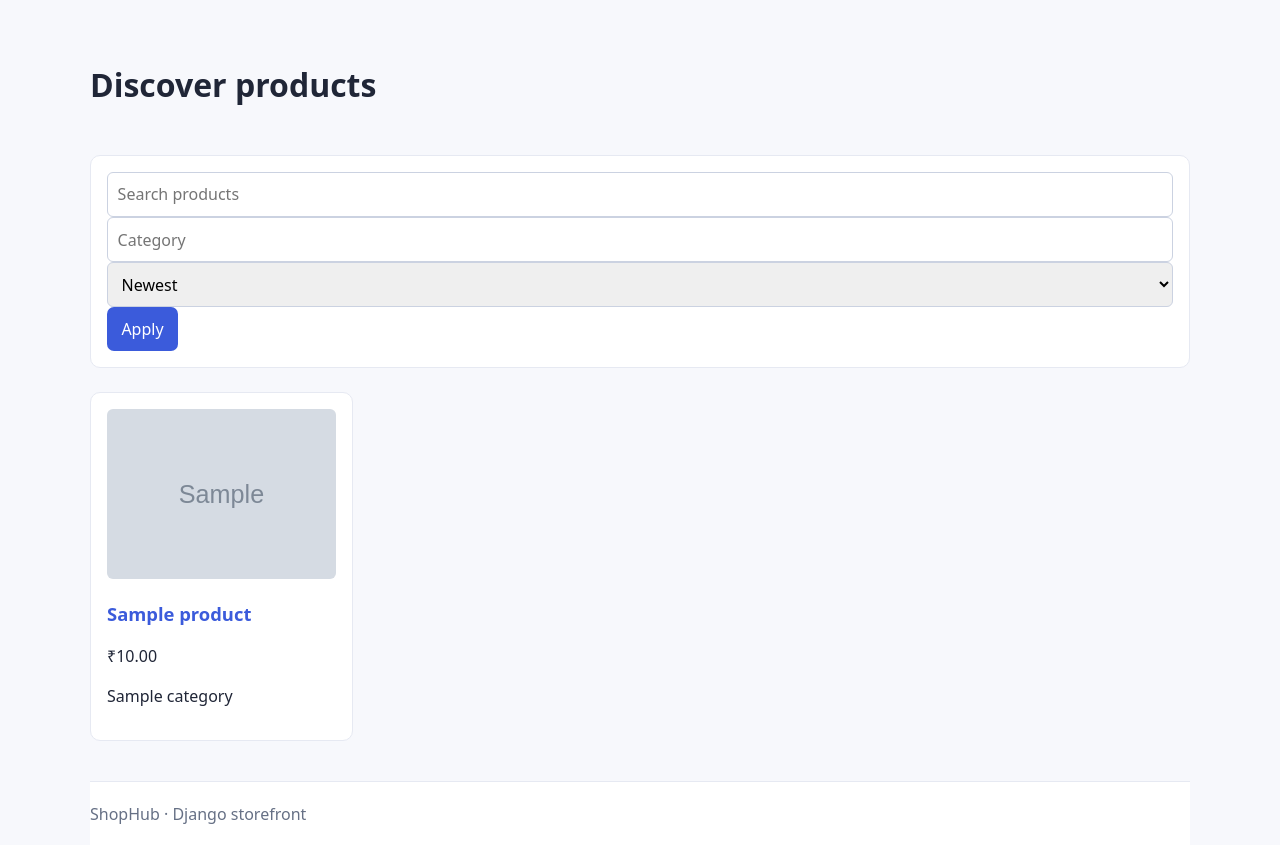
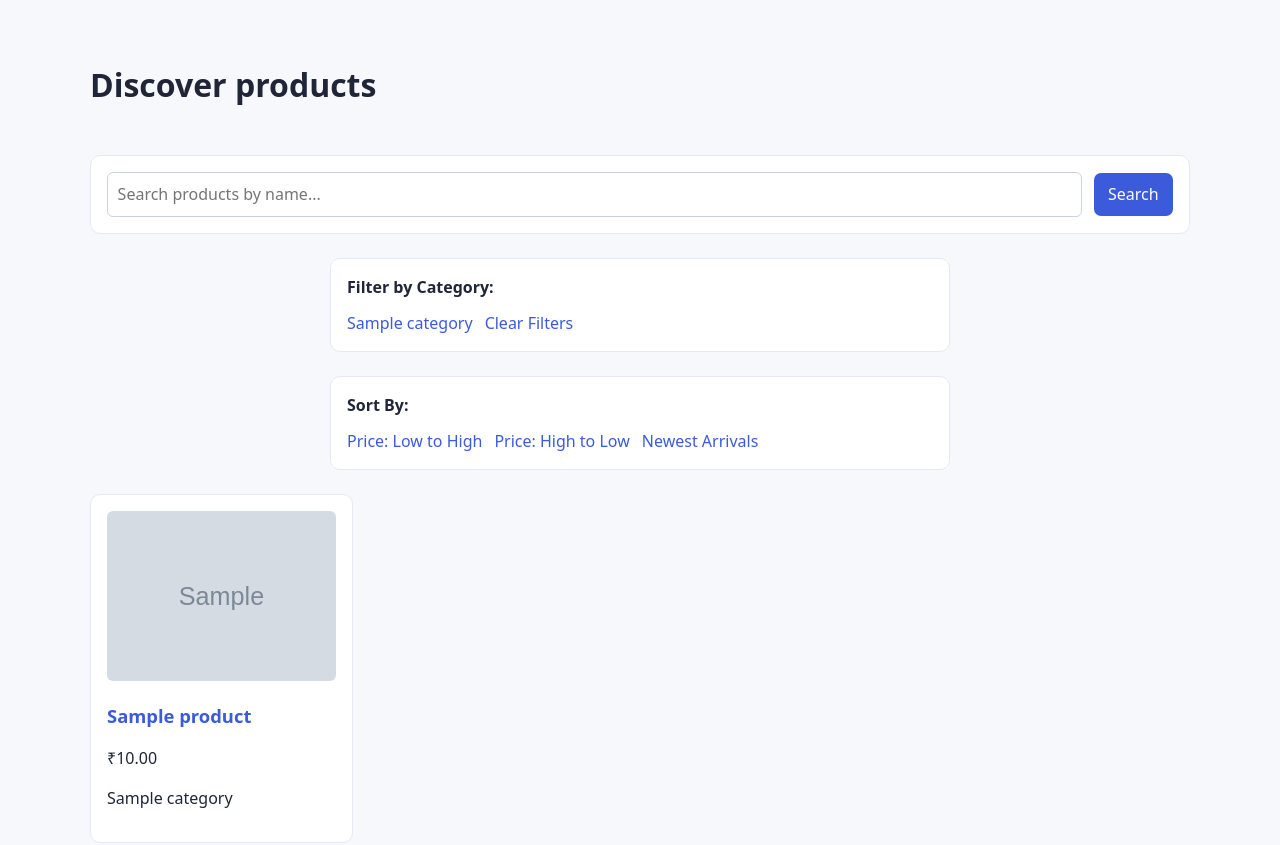
Before and after one commit to Amanyadav72/Shophub, a Django app: page / in a window 1280 px wide. Shown: the part 69-914 px from the top of the page. Before the commit the page ends 893 px from the top, so only its background shows below. Run offline with Django 5.2, Linux system fonts and the light colour scheme; tables that the repository leaves empty hold one stand-in row (values such as "Sample post"); grey boxes marked "Sample" are stand-in pictures; parts of the project's set-up code (start-up, migrations or seed data) failed here and were passed over.

Commit message:
templates and categogory filter update

```diff
--- a/products/templates/products/home.html
+++ b/products/templates/products/home.html
@@ -1,8 +1,78 @@
 {% extends "products/base.html" %}
 {% block title %}Shop · ShopHub{% endblock %}
+
 {% block content %}
-<div class="heading"><h1>Discover products</h1>{% if user.is_authenticated %}<a class="button" href="{% url 'product_form' %}">Sell a product</a>{% endif %}</div>
-<form method="get" class="form-card" style="max-width:none;margin-bottom:1.5rem"><input name="q" value="{{ request.GET.q }}" placeholder="Search products"><input name="category" value="{{ request.GET.category }}" placeholder="Category"><select name="ordering"><option value="">Newest</option><option value="price">Price: low to high</option><option value="-price">Price: high to low</option></select><button type="submit">Apply</button></form>
-{% if products %}<div class="grid">{% for product in products %}<article class="card">{% if product.image %}<img src="{{ product.image.url }}" alt="{{ product.name }}">{% endif %}<h2><a href="{% url 'product_detail' product.pk %}">{{ product.name }}</a></h2><p>₹{{ product.price }}</p><p>{{ product.categories.all|join:", " }}</p></article>{% endfor %}</div>{% else %}<section class="empty"><h2>No matching products</h2></section>{% endif %}
-{% if is_paginated %}<p>{% if page_obj.has_previous %}<a href="?q={{ request.GET.q }}&page={{ page_obj.previous_page_number }}">Previous</a>{% endif %} Page {{ page_obj.number }} of {{ page_obj.paginator.num_pages }} {% if page_obj.has_next %}<a href="?q={{ request.GET.q }}&page={{ page_obj.next_page_number }}">Next</a>{% endif %}</p>{% endif %}
+<div class="heading">
+    <h1>Discover products</h1>
+    {% if user.is_authenticated %}
+      <a class="button" href="{% url 'product_form' %}">Sell a product</a>
+    {% endif %}
+</div>
+
+<form method="get" action="{% url 'home' %}" class="form-card" style="max-width:none; margin-bottom:1.5rem;">
+    {% if request.GET.category %}
+        <input type="hidden" name="category" value="{{ request.GET.category }}">
+    {% endif %}
+
+    <div style="display:flex; gap:.75rem; align-items:center;">
+        <input type="text" name="q" value="{{ request.GET.q }}" placeholder="Search products by name...">
+        <button type="submit">Search</button>
+    </div>
+</form>
+
+<div class="form-card" style="margin-bottom:1.5rem;">
+    <strong>Filter by Category:</strong>
+
+    <div style="display:flex; flex-wrap:wrap; gap:.75rem; margin-top:.75rem;">
+        {% for category in categories %}
+            <a href="?q={{ request.GET.q|urlencode }}&category={{ category.name|urlencode }}&ordering={{ request.GET.ordering|urlencode }}">
+                {{ category.name }}
+            </a>
+        {% endfor %}
+        <a href="{% url 'home' %}">Clear Filters</a>
+    </div>
+</div>
+
+<div class="form-card" style="margin-bottom:1.5rem;">
+    <strong>Sort By:</strong>
+
+    <div style="display:flex; flex-wrap:wrap; gap:.75rem; margin-top:.75rem;">
+        <a href="?q={{ request.GET.q|urlencode }}&category={{ request.GET.category|urlencode }}&ordering=price">Price: Low to High</a>
+        <a href="?q={{ request.GET.q|urlencode }}&category={{ request.GET.category|urlencode }}&ordering=-price">Price: High to Low</a>
+        <a href="?q={{ request.GET.q|urlencode }}&category={{ request.GET.category|urlencode }}&ordering=-created_at">Newest Arrivals</a>
+    </div>
+</div>
+
+{% if products %}
+<div class="grid">
+    {% for product in products %}
+    <article class="card">
+        {% if product.image %}
+          <img src="{{ product.image.url }}" alt="{{ product.name }}">
+        {% endif %}
+        <h2><a href="{% url 'product_detail' product.pk %}">{{ product.name }}</a></h2>
+        <p>₹{{ product.price }}</p>
+        <p>{{ product.categories.all|join:", " }}</p>
+    </article>
+    {% endfor %}
+</div>
+{% else %}
+<section class="empty">
+    <h2>No matching products</h2>
+</section>
+{% endif %}
+
+{% if is_paginated %}
+<p>
+    {% if page_obj.has_previous %}
+        <a href="?q={{ request.GET.q|urlencode }}&category={{ request.GET.category|urlencode }}&ordering={{ request.GET.ordering|urlencode }}&page={{ page_obj.previous_page_number }}">Previous</a>
+    {% endif %}
+
+    Page {{ page_obj.number }} of {{ page_obj.paginator.num_pages }}
+
+    {% if page_obj.has_next %}
+        <a href="?q={{ request.GET.q|urlencode }}&category={{ request.GET.category|urlencode }}&ordering={{ request.GET.ordering|urlencode }}&page={{ page_obj.next_page_number }}">Next</a>
+    {% endif %}
+</p>
+{% endif %}
 {% endblock %}
--- a/products/views.py
+++ b/products/views.py
@@ -1,5 +1,5 @@
 from django.shortcuts import render, redirect
-from .models import Product, SellerProfile
+from .models import Product, SellerProfile, Category
 from .forms import ProductForm, RegisterForm, SellerProfileForm
 from django.contrib.auth.forms import AuthenticationForm, PasswordChangeForm
 from django.contrib.auth import login, logout, update_session_auth_hash
@@ -13,42 +13,48 @@ from django.contrib.auth.mixins import LoginRequiredMixin, UserPassesTestMixin
 from django.db.models import Q
 from django.contrib import messages
 
+
 class ProductListView(ListView):
     model = Product
     template_name = "products/home.html"
     context_object_name = "products"
     paginate_by = 4
 
+    def get_context_data(self, **kwargs):
+        context = super().get_context_data(**kwargs)
+        context["categories"] = Category.objects.order_by("name")
+        return context
+
     def get_queryset(self):
-       user = self.request.user
+        user = self.request.user
 
-       if not user.is_authenticated:
-        qs = Product.objects.published().prefetch_related("categories")
-       elif user.is_superuser:
-        qs = Product.objects.all().select_related("owner").prefetch_related("categories")
-       elif user.has_perm("products.add_product"):
-        qs = Product.objects.by_owner(user).select_related("owner").prefetch_related("categories")
-       else:
-        qs = Product.objects.published().select_related("owner").prefetch_related("categories")
+        if not user.is_authenticated:
+            qs = Product.objects.published().prefetch_related("categories")
+        elif user.is_superuser:
+            qs = Product.objects.all().select_related("owner").prefetch_related("categories")
+        elif user.has_perm("products.add_product"):
+            qs = Product.objects.by_owner(user).select_related("owner").prefetch_related("categories")
+        else:
+            qs = Product.objects.published().select_related("owner").prefetch_related("categories")
 
-       search_query = self.request.GET.get("q")
-       category_filter = self.request.GET.get("category")
-       ordering = self.request.GET.get("ordering")
+        search_query = self.request.GET.get("q")
+        category_filter = self.request.GET.get("category")
+        ordering = self.request.GET.get("ordering")
 
-       if search_query:
-         qs = qs.filter(
-            Q(name__icontains=search_query)
-            | Q(description__icontains=search_query)
-            | Q(categories__name__icontains=search_query)
-          ).distinct()
+        if search_query:
+            qs = qs.filter(
+                Q(name__icontains=search_query)
+                | Q(description__icontains=search_query)
+                | Q(categories__name__icontains=search_query)
+            ).distinct()
 
-       if category_filter:
-         qs = qs.filter(categories__name=category_filter)
+        if category_filter:
+            qs = qs.filter(categories__name=category_filter)
 
-       if ordering in ["price", "-price", "-created_at"]:
-         qs = qs.order_by(ordering)
+        if ordering in ["price", "-price", "-created_at"]:
+            qs = qs.order_by(ordering)
 
-       return qs
+        return qs
 
 
 class ProductDetailView(DetailView):
```
Also changed, not shown: products/templates/products/base.html (+35 -3 lines), products/templates/products/my_products.html (+16 -1 lines).
